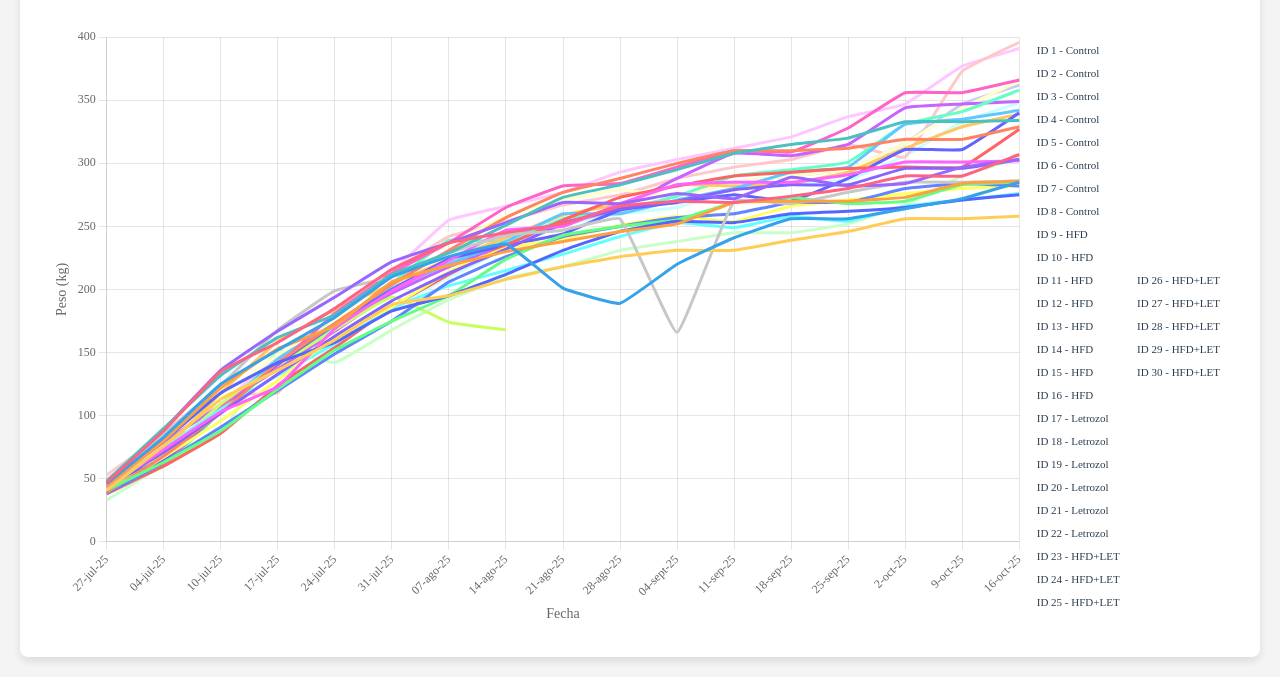
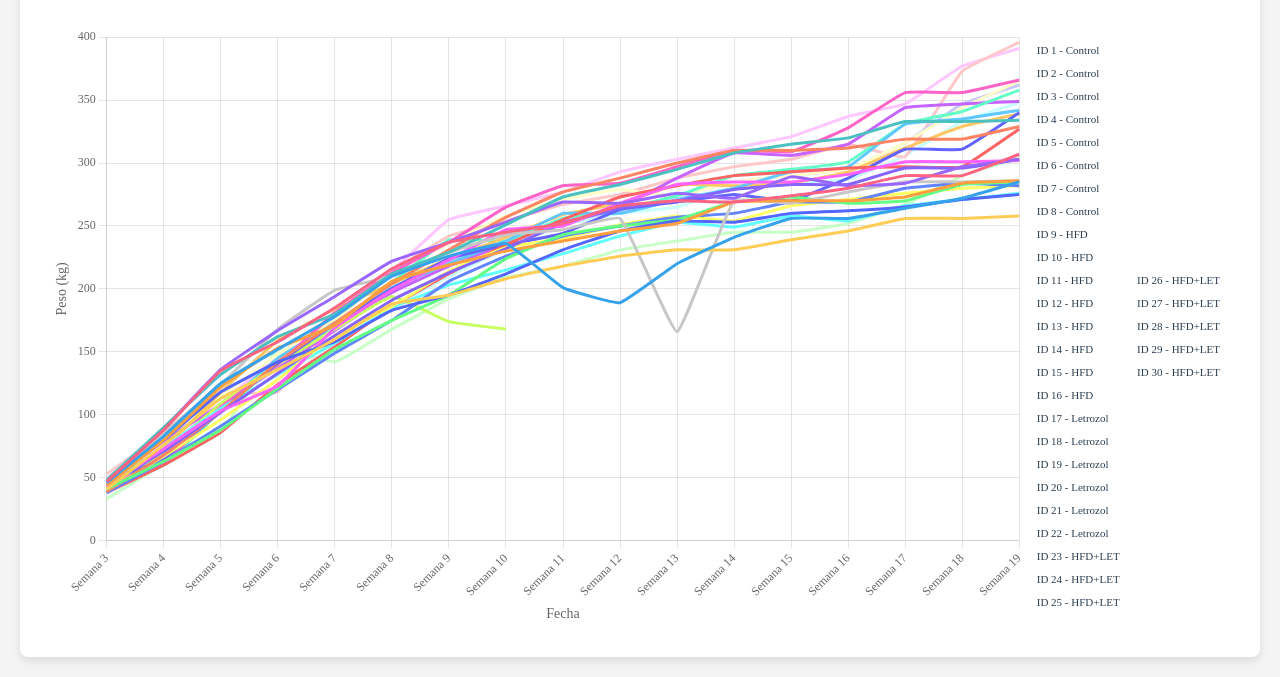
Before and after one commit to fridacortez0907/Datos-de-peso-en-conjunto, a plain HTML site: page index.html in a window 1280 px wide. Shown: the part 127-804 px from the top of the page. Drawn offline with nearby package versions, Linux system fonts and the light colour scheme.

Commit message:
Update index.html

```diff
--- a/index.html
+++ b/index.html
@@ -43,7 +43,7 @@
   </div>
   <script>
     // Etiquetas eje X (fechas)
-    const labels = ['27-jul-25', '04-jul-25', '10-jul-25', '17-jul-25', '24-jul-25', '31-jul-25', '07-ago-25', '14-ago-25', '21-ago-25', '28-ago-25', '04-sept-25', '11-sep-25', '18-sep-25',	'25-sep-25',	'2-oct-25',	'9-oct-25',	'16-oct-25'];
+    const labels = ['Semana 3', 'Semana 4', 'Semana 5', 'Semana 6', 'Semana 7', 'Semana 8', 'Semana 9', 'Semana 10', 'Semana 11', 'Semana 12', 'Semana 13', 'Semana 14', 'Semana 15', 'Semana 16', 'Semana 17', 'Semana 18', 'Semana 19'];
 
     // Colores línea para cada ID
     const colors = [
```
